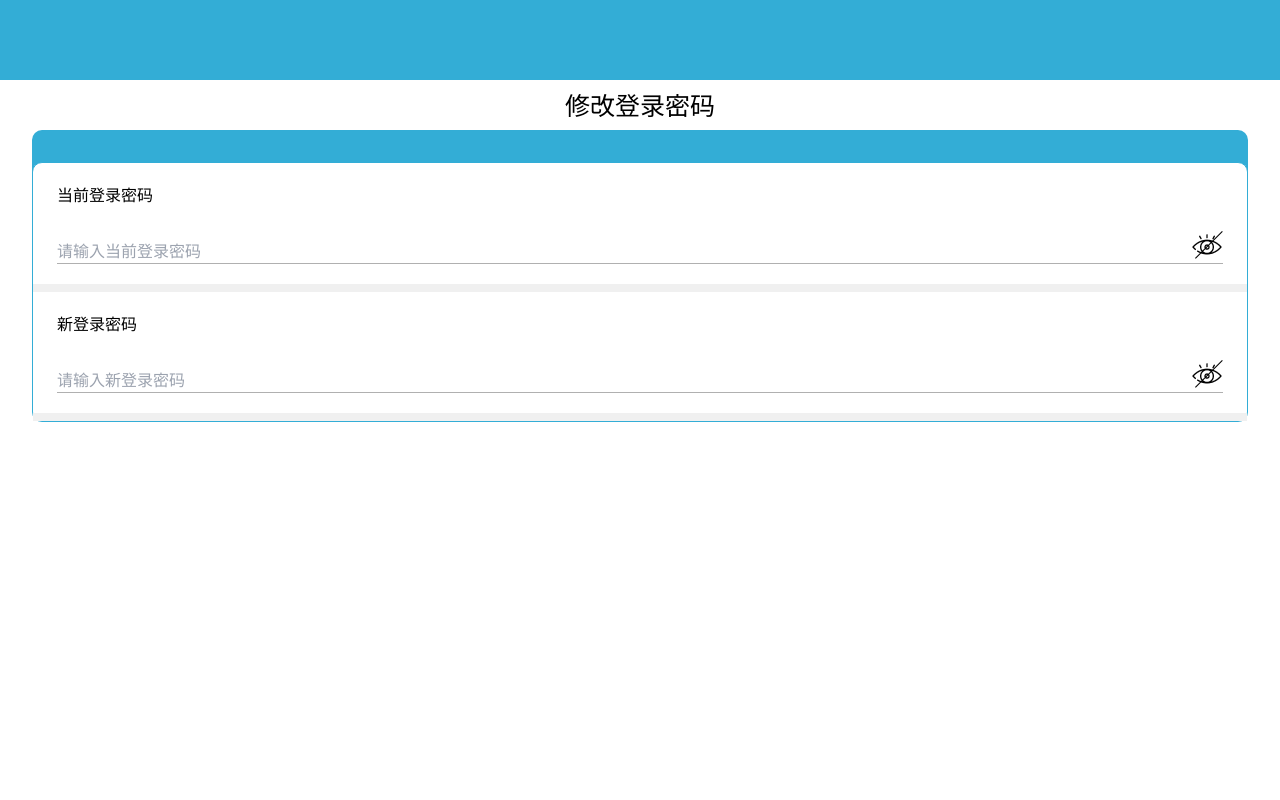
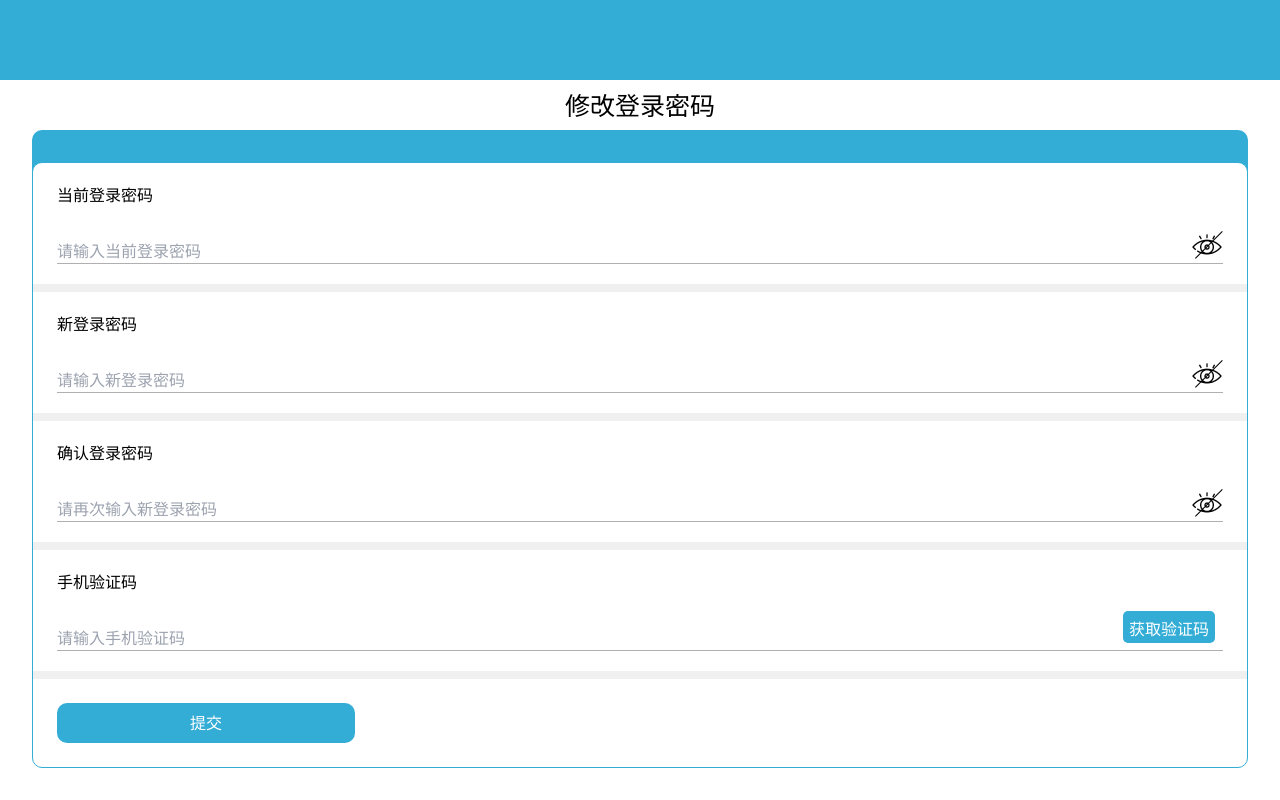
Before and after one commit to katelove/wallet, a Vue app: page / in a window 1280 px wide. Built offline with nearby package versions, Linux system fonts and the light colour scheme.

Commit message:
add all content

```diff
--- a/src/components/ModifyLoginPwd.vue
+++ b/src/components/ModifyLoginPwd.vue
@@ -9,21 +9,53 @@
             class="w-full border-none border-line  mt-8"
             placeholder="请输入当前登录密码"
           />
-          <img class="absolute right-0 top-6" src="../../public/image/eye.png" />
+          <img
+            class="absolute right-0 top-6"
+            src="../../public/image/eye.png"
+          />
         </div>
       </div>
       <div class="w-full bg-diamondGrey h-2"></div>
-          <div class="pr-6 pl-6 pt-5 pb-5">
+      <div class="pr-6 pl-6 pt-5 pb-5">
         <p class="text-base">新登录密码</p>
         <div class="relative">
           <input
             class="w-full border-none border-line  mt-8"
             placeholder="请输入新登录密码"
           />
-          <img class="absolute right-0 top-6" src="../../public/image/eye.png" />
+          <img
+            class="absolute right-0 top-6"
+            src="../../public/image/eye.png"
+          />
         </div>
       </div>
       <div class="w-full bg-diamondGrey h-2"></div>
+      <div class="pr-6 pl-6 pt-5 pb-5">
+        <p class="text-base">确认登录密码</p>
+        <div class="relative">
+          <input
+            class="w-full border-none border-line  mt-8"
+            placeholder="请再次输入新登录密码"
+          />
+          <img
+            class="absolute right-0 top-6"
+            src="../../public/image/eye.png"
+          />
+        </div>
+      </div>
+      <div class="w-full bg-diamondGrey h-2"></div>
+      <div class="pr-6 pl-6 pt-5 pb-5">
+        <p class="text-base">手机验证码</p>
+        <div class="relative">
+          <input
+            class="w-full border-none border-line  mt-8"
+            placeholder="请输入手机验证码"
+          />
+      <Button class="h-8 absolute right-2 bottom-2 rounded-5px p-1.5 ">获取验证码</Button>
+        </div>
+      </div>
+      <div class="w-full bg-diamondGrey h-2"></div>
+       <Button class="w-75 h-10 m-6 rounded-10px">提交</Button>
     </BlueContainer>
   </div>
 </template>
@@ -31,13 +63,13 @@
 <script>
 import Title from "../components/Title.vue";
 import BlueContainer from "../components/BlueContainer.vue";
-// import Input from "../components/Input.vue"
+import Button from "../components/Button.vue";
 
 export default {
   components: {
     Title,
     BlueContainer,
-    // Input
+    Button,
   },
 };
 </script>
```
